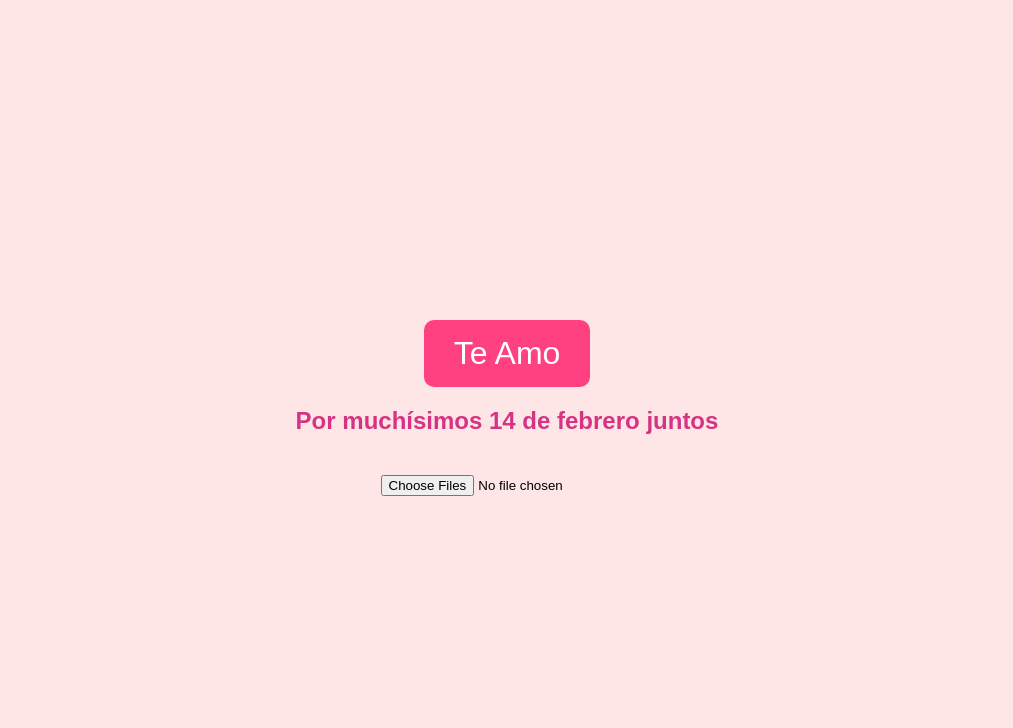
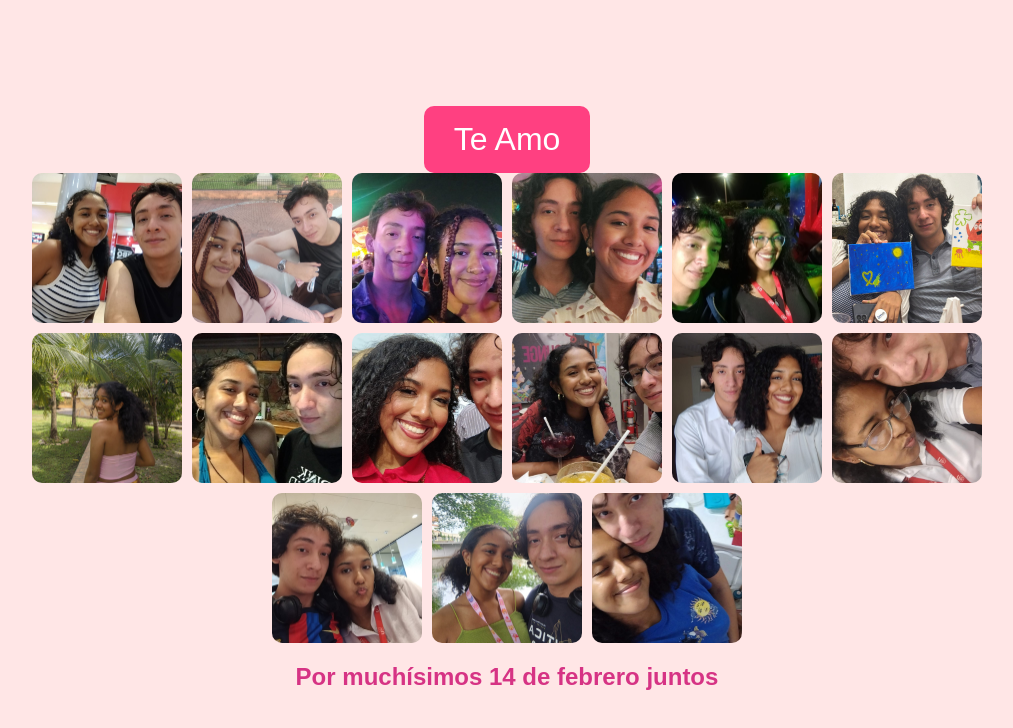
Before and after one commit to AdolfoEPerezS/svcamilin, a plain HTML site: page collage.html in a window 1280 px wide. Shown: the whole page, without its empty margins (133-1146 px from the left). Drawn offline with Linux system fonts and the light colour scheme.

Commit message:
Update collage.html

```diff
--- a/collage.html
+++ b/collage.html
@@ -45,9 +45,6 @@
             object-fit: cover;
             border-radius: 10px;
         }
-        input {
-            margin-top: 20px;
-        }
     </style>
 </head>
 <body>
@@ -55,32 +52,32 @@
     <div class="collage" id="collage"></div>
     <h2>Por muchísimos 14 de febrero juntos</h2>
 
-    <input type="file" id="fileInput" multiple accept="image/*">
-
     <script>
         document.addEventListener("DOMContentLoaded", function () {
             const collage = document.getElementById("collage");
-            const storedImages = JSON.parse(localStorage.getItem("collageImages")) || [];
 
-            storedImages.forEach(src => {
+            const imageLinks = [
+                "https://raw.githubusercontent.com/AdolfoEPerezS/svcamilin/main/Imagen%20de%20WhatsApp%202025-02-12%20a%20las%2001.11.23_2dd9cd5d.jpg",
+                "https://raw.githubusercontent.com/AdolfoEPerezS/svcamilin/main/Imagen%20de%20WhatsApp%202025-02-12%20a%20las%2001.11.23_93094a70.jpg",
+                "https://raw.githubusercontent.com/AdolfoEPerezS/svcamilin/main/Imagen%20de%20WhatsApp%202025-02-12%20a%20las%2001.11.23_b8e5e5d9.jpg",
+                "https://raw.githubusercontent.com/AdolfoEPerezS/svcamilin/main/Imagen%20de%20WhatsApp%202025-02-12%20a%20las%2001.11.24_5c3f5263.jpg",
+                "https://raw.githubusercontent.com/AdolfoEPerezS/svcamilin/main/Imagen%20de%20WhatsApp%202025-02-12%20a%20las%2001.11.26_9235261e.jpg",
+                "https://raw.githubusercontent.com/AdolfoEPerezS/svcamilin/main/Imagen%20de%20WhatsApp%202025-02-12%20a%20las%2001.11.26_11af789d.jpg",
+                "https://raw.githubusercontent.com/AdolfoEPerezS/svcamilin/main/Imagen%20de%20WhatsApp%202025-02-12%20a%20las%2001.11.25_b13c65d4.jpg",
+                "https://raw.githubusercontent.com/AdolfoEPerezS/svcamilin/main/Imagen%20de%20WhatsApp%202025-02-12%20a%20las%2001.11.25_98df7e68.jpg",
+                "https://raw.githubusercontent.com/AdolfoEPerezS/svcamilin/main/Imagen%20de%20WhatsApp%202025-02-12%20a%20las%2001.11.24_cfb07861.jpg",
+                "https://raw.githubusercontent.com/AdolfoEPerezS/svcamilin/main/Imagen%20de%20WhatsApp%202025-02-12%20a%20las%2001.11.26_d53a8cbd.jpg",
+                "https://raw.githubusercontent.com/AdolfoEPerezS/svcamilin/main/Imagen%20de%20WhatsApp%202025-02-12%20a%20las%2001.11.27_7bc811e9.jpg",
+                "https://raw.githubusercontent.com/AdolfoEPerezS/svcamilin/main/Imagen%20de%20WhatsApp%202025-02-12%20a%20las%2001.11.27_c3c837d6.jpg",
+                "https://raw.githubusercontent.com/AdolfoEPerezS/svcamilin/main/Imagen%20de%20WhatsApp%202025-02-12%20a%20las%2001.11.27_efe11277.jpg",
+                "https://raw.githubusercontent.com/AdolfoEPerezS/svcamilin/main/Imagen%20de%20WhatsApp%202025-02-12%20a%20las%2001.11.28_78c2aa16.jpg",
+                "https://raw.githubusercontent.com/AdolfoEPerezS/svcamilin/main/Imagen%20de%20WhatsApp%202025-02-12%20a%20las%2001.11.28_b56b8a82.jpg"
+            ];
+
+            imageLinks.forEach(src => {
                 let img = document.createElement("img");
                 img.src = src;
                 collage.appendChild(img);
-            });
-
-            document.getElementById("fileInput").addEventListener("change", function (event) {
-                for (let file of event.target.files) {
-                    let reader = new FileReader();
-                    reader.onload = function (e) {
-                        let img = document.createElement("img");
-                        img.src = e.target.result;
-                        collage.appendChild(img);
-
-                        storedImages.push(e.target.result);
-                        localStorage.setItem("collageImages", JSON.stringify(storedImages));
-                    };
-                    reader.readAsDataURL(file);
-                }
             });
         });
     </script>
```
